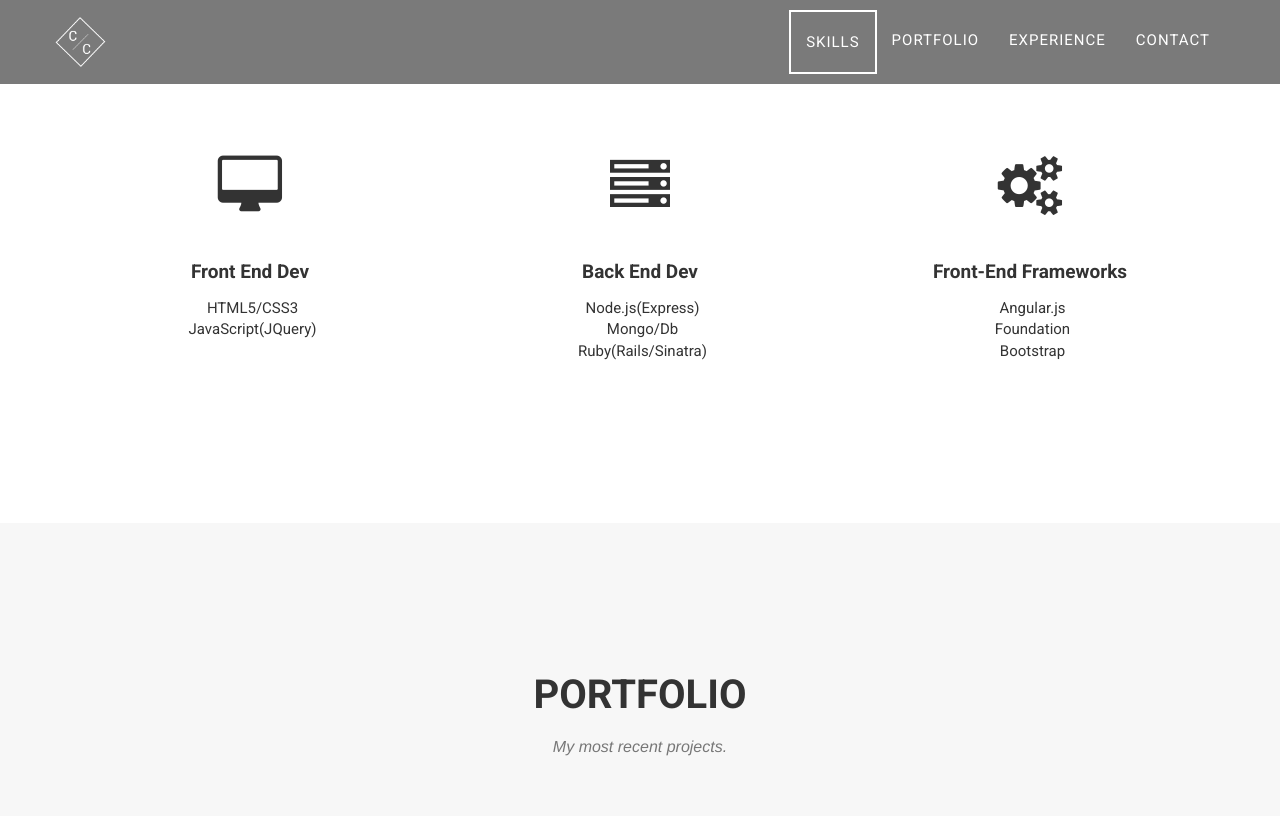
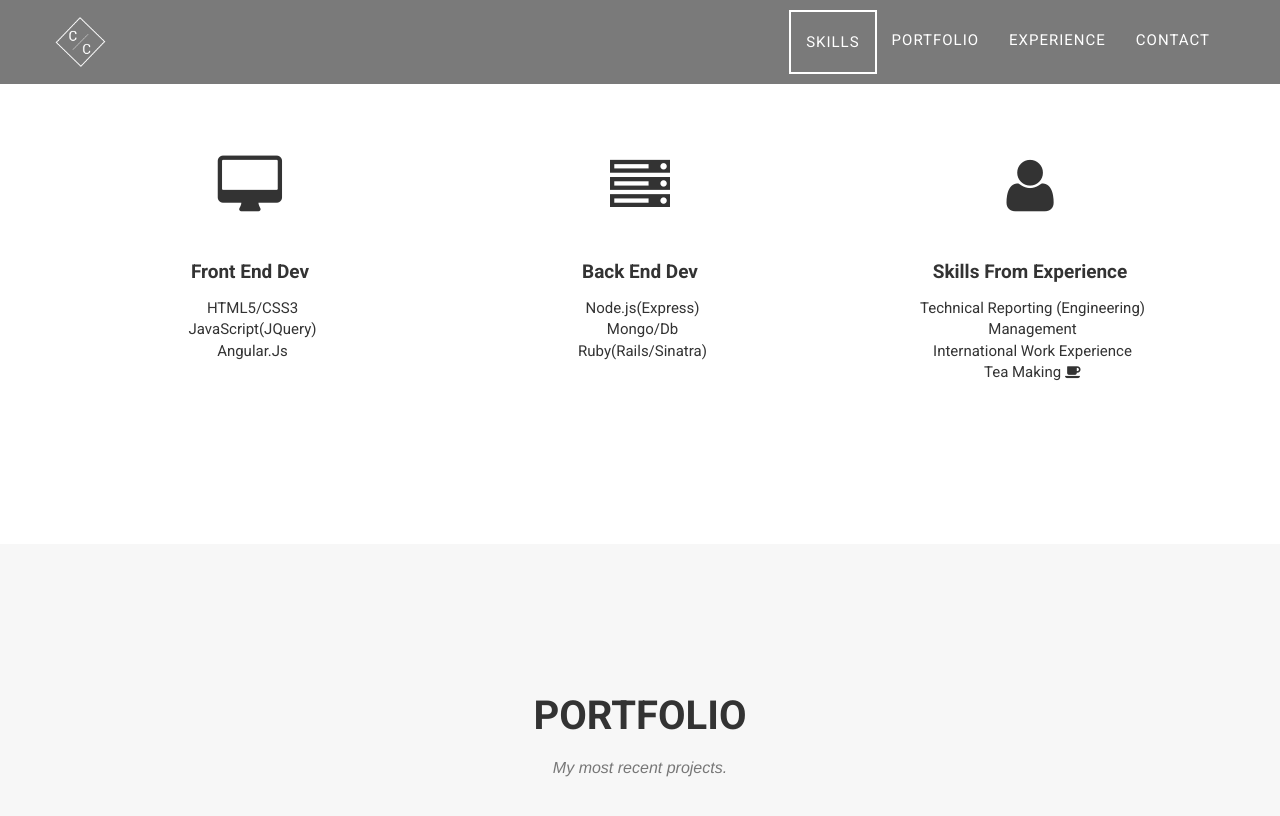
Before and after one commit to Calum-Campbell/Calum-Campbell.github.io, a Jekyll site: the page built from index.html, in a window 1280 px wide and 900 px high, scrolled down 1116 px, cut to the strip 0-826 px from the top of the window. Shown: the top 816 px of the strip. Built offline with Jekyll 4.4.1, drawn with Linux system fonts in a browser that asks for light colours; some web fonts are replaced.

Commit message:
Changed skills

```diff
--- a/_includes/services.html
+++ b/_includes/services.html
@@ -35,14 +36,15 @@
                 </div>
                 <div class="col-md-4">
                     <span class="fa-stack fa-4x">
-                        <i class="fa fa-cogs fa-stack-1x"></i>
+                        <i class="fa fa-user fa-stack-1x"></i>
                     </span>
-                    <h4 class="service-heading">Front-End Frameworks</h4>
+                    <h4 class="service-heading">Skills From Experience</h4>
                     <p class="text-muted">
                         <ul class="no-bullet margin-fix">
-                            <li>Angular.js</li>
-                            <li>Foundation</li>
-                            <li>Bootstrap</li>
+                            <li>Technical Reporting (Engineering)</li>
+                            <li>Management</li>
+                            <li>International Work Experience</li>
+                            <li>Tea Making <i class="fa fa-coffee"></i></li>
                         </ul>
                     </p>
                 </div>
```
Also changed, not shown: other parts of _includes/services.html (+1 -0 lines).
